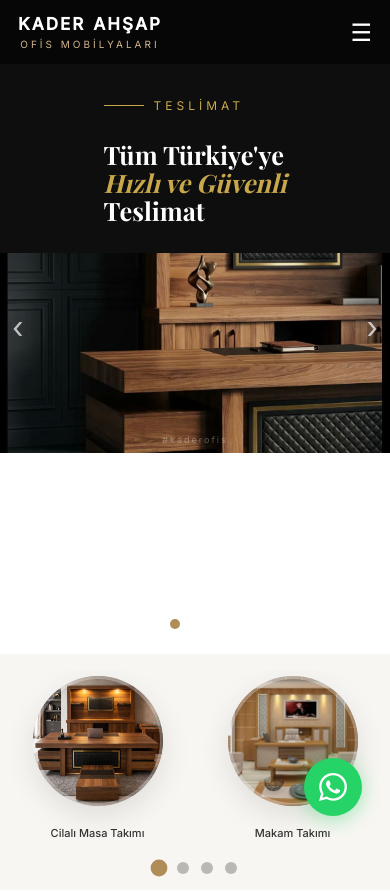
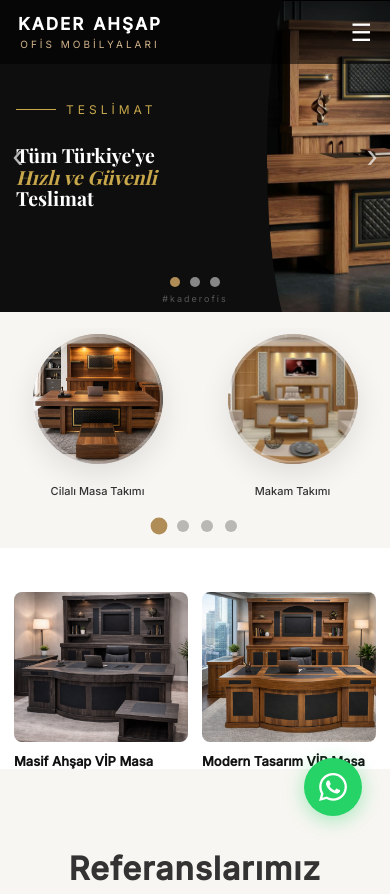
Before and after one commit to em1rekinci/kaderahsap, a FastAPI app: page / in a window 390 px wide. Shown: the top 894 px of the page. Run offline with FastAPI, Linux system fonts and the light colour scheme.

Commit message:
moıobil1

```diff
--- a/static/css/style.css
+++ b/static/css/style.css
@@ -1064,9 +1064,9 @@ body {
 
     /* Slider */
     .slider {
-        height: auto;
-        min-height: 480px;
-        max-height: none;
+        height: 80vw;
+        min-height: 280px;
+        max-height: 500px;
     }
     .slide-text {
         left: 14px;
--- a/templates/index.html
+++ b/templates/index.html
@@ -100,17 +100,29 @@
 @media (max-width: 768px) {
 
   .info-slide {
-    flex-direction: column !important;
-    align-items: flex-start !important;
-    justify-content: flex-start !important;
-    padding: 70px 0 0 !important;
+    padding-top: 60px !important;
   }
 
   .slide-bg-text { display: none !important; }
 
+  .slide-row {
+    padding: 0 16px !important;
+    gap: 8px !important;
+  }
+
   .slide-content {
-    padding: 20px 24px !important;
-    max-width: 100% !important;
+    padding: 0 !important;
+    max-width: 55% !important;
+  }
+
+  .slide-content h2 {
+    font-size: clamp(18px, 5vw, 28px) !important;
+    margin-bottom: 8px !important;
+  }
+
+  .slide-content p {
+    font-size: 11px !important;
+    line-height: 1.6 !important;
   }
 
   .slide-side {
@@ -118,13 +130,7 @@
     right: auto !important;
     top: auto !important;
     transform: none !important;
-    margin: 0 0 16px 24px !important;
-  }
-
-  .slide-row {
-    padding: 0 !important;
-    flex-direction: column !important;
-    gap: 0 !important;
+    margin: 0 !important;
   }
 
   .slide-line { display: none !important; }
@@ -135,30 +141,25 @@
   }
 
   .slide-photo {
-    position: relative !important;
-    width: 100% !important;
-    height: 200px !important;
-    flex-shrink: 0 !important;
-    margin-top: auto !important;
+    width: 38% !important;
   }
-  .slide-photo-wave { display: none !important; }
+  .slide-photo-wave {
+    width: 40px !important;
+  }
 
   .stat-list {
-    border-left: none !important;
-    padding-left: 0 !important;
-    display: flex !important;
-    gap: 0 !important;
+    padding-left: 16px !important;
   }
-
-  .stat-item {
-    padding: 8px 20px 8px 0 !important;
-    flex: 1 !important;
-  }
+  .stat-item { padding: 8px 0 !important; }
+  .stat-item div:first-child { font-size: 28px !important; }
+  .stat-item div:last-child { font-size: 9px !important; }
 
   .stat-row {
-    padding: 8px 0 8px 16px !important;
-    gap: 8px !important;
+    padding: 8px 0 8px 12px !important;
+    gap: 6px !important;
   }
+  .stat-row div:first-child { font-size: 24px !important; }
+  .stat-row div:last-child { font-size: 9px !important; }
 }
 </style>
 
```
